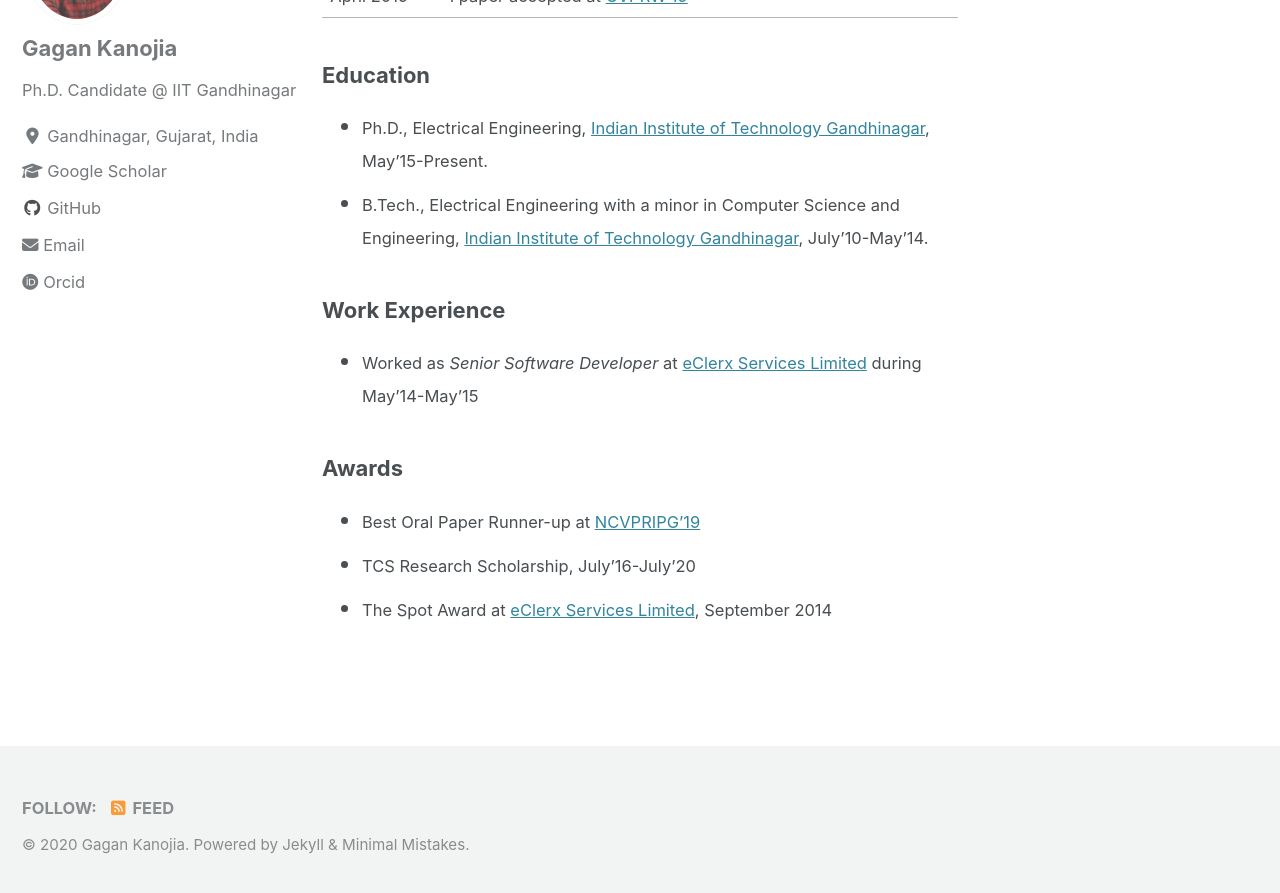
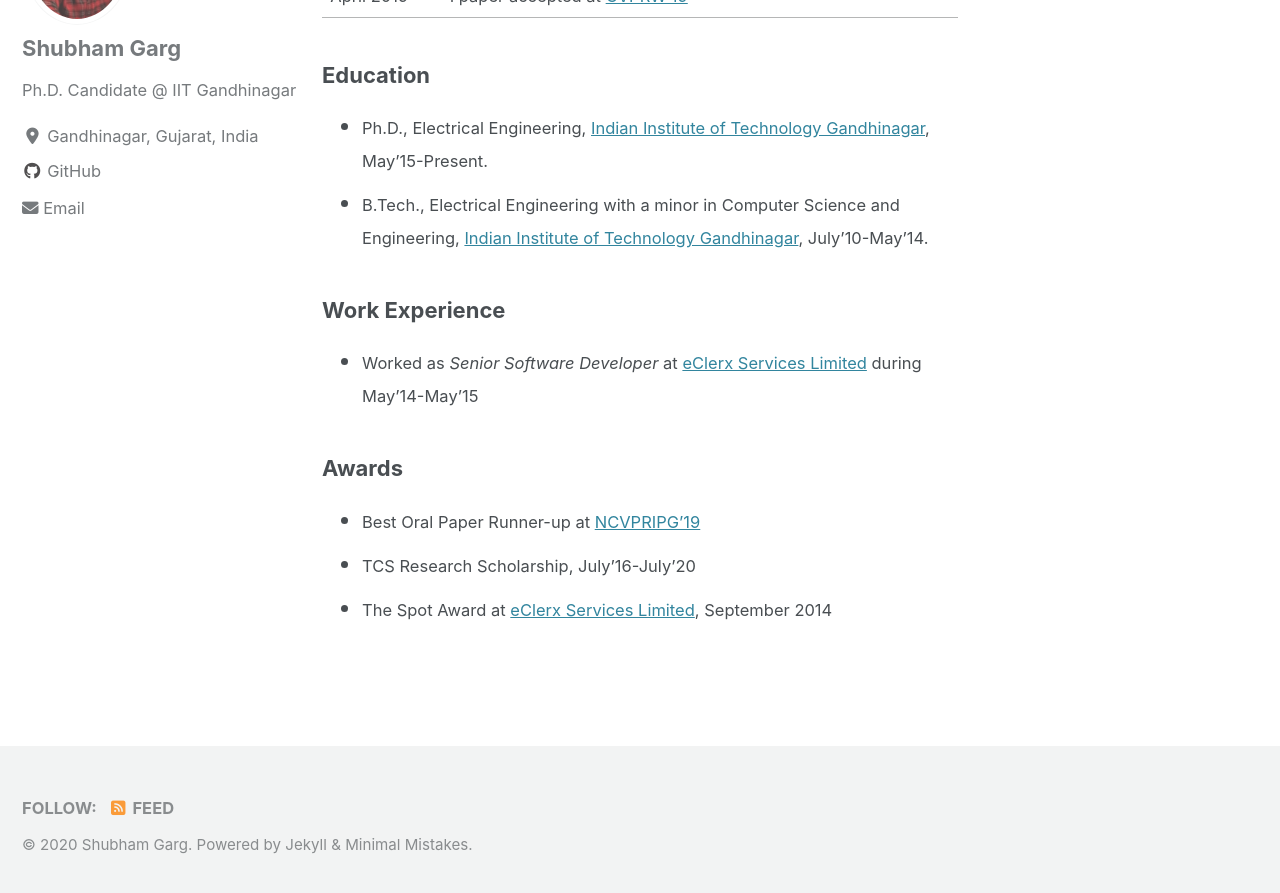
Before and after one commit to sgarg18/ShubhamGarg.github.io, a Jekyll site: the page built from _pages/about.md, in a window 1280 px wide and 900 px high, scrolled down 1388 px. Shown: the top 893 px of the window. Built offline with Jekyll 4.4.1, drawn with Linux system fonts in a browser that asks for light colours; cached includes are drawn as plain includes; nearby versions of some CDN libraries; comment, search, counter and statistics services are not loaded; a style sheet for code colours, icons or effects is not loaded.

Commit message:
Update _config.yml

```diff
--- a/_config.yml
+++ b/_config.yml
@@ -14,7 +14,7 @@ locale                   : "en-US"
 title                    : "Home"
 title_separator          : "-"
 subtitle                 : ""
-name                     : &name "Gagan Kanojia" # &name is a YAML anchor which can be *referenced later
+name                     : &name "Shubham Garg" # &name is a YAML anchor which can be *referenced later
 description              : &description ""
 url                      : https://mmistakes.github.io # the base hostname & protocol for your site e.g. "https://mmistakes.github.io"
 #baseurl                  : /about
@@ -111,18 +111,18 @@ author:
   bio              : "Ph.D. Candidate @ IIT Gandhinagar"
   location         : "Gandhinagar, Gujarat, India"
   links:
-    - label: "Google Scholar"
-      icon: "fas fa-graduation-cap"
-      url: "https://scholar.google.com/citations?user=oga-8i0AAAAJ&hl=en"
+#     - label: "Google Scholar"
+#       icon: "fas fa-graduation-cap"
+#       url: "https://scholar.google.com/citations?user=oga-8i0AAAAJ&hl=en"
     - label: "GitHub"
       icon: "fab fa-fw fa-github"
-      url: "https://github.com/GaganKanojia"
+      url: "https://github.com/sgarg18"
     - label: "Email"
       icon: "fas fa-envelope"
-      url: "emailto:gagan.kanojia@iitgn.ac.in"
-    - label: "Orcid"
-      icon: "fab fa-orcid"
-      url: "http://orcid.org/0000-0001-7395-2350"
+      url: "emailto:garg.shubham@iitgn.ac.in"
+#     - label: "Orcid"
+#       icon: "fab fa-orcid"
+#       url: "http://orcid.org/0000-0001-7395-2350"
 
 
 # Site Footer
```
